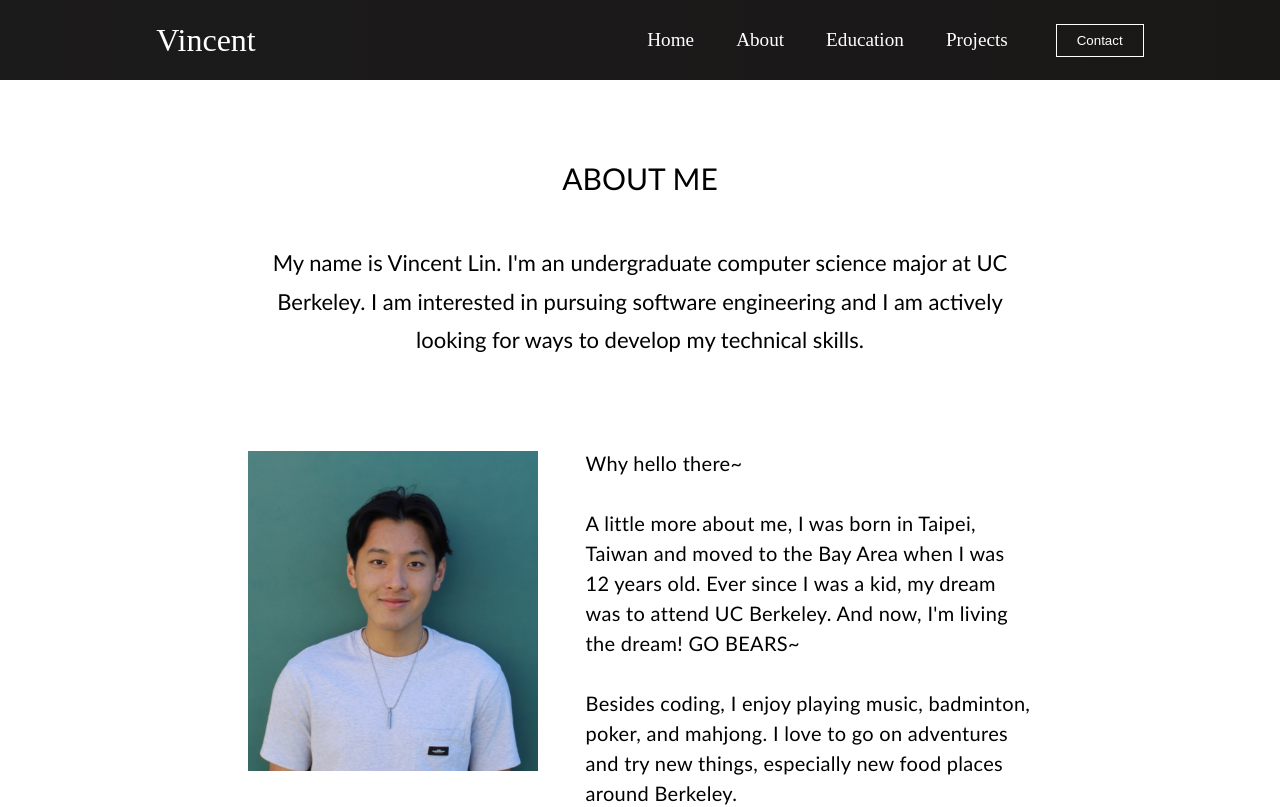
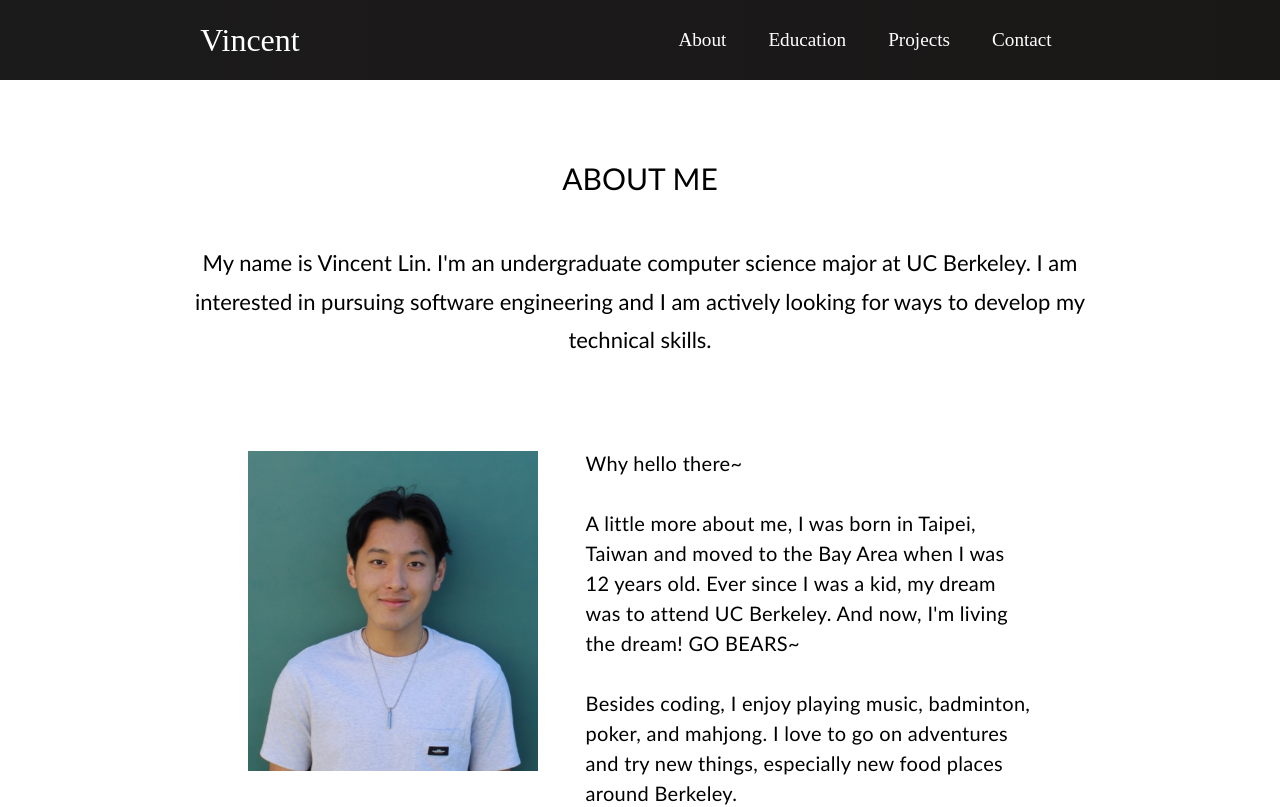
Before and after one commit to vincent-lin-0/vincentlin, a React (Create React App) app: page /about in a window 1280 px wide. Shown: the top 807 px of the page. Built offline with nearby package versions, Linux system fonts and the light colour scheme.

Commit message:
changed nav bar and about page css

```diff
--- a/src/App.css
+++ b/src/App.css
@@ -66,7 +66,7 @@ li {
   font-size: 22px;
   line-height: 175%;
   text-align: center;
-  width: 70%;
+  width: 80%;
   margin: 3rem auto;
   font-family: 'Trebuchet MS', 'Lucida Sans Unicode', 'Lucida Grande',
     'Lucida Sans', Arial, sans-serif;
--- a/src/components/Footer.js
+++ b/src/components/Footer.js
@@ -3,7 +3,7 @@ import './Footer.css';
 
 function Footer() {
   return (
-    <div className='footer-container'>
+    <div className='footer-container' id='footer'>
         <div class='footer-subscription'>
             <p className='footer-subscription-heading'>Thanks for visiting!</p>
             <p className='footer-supscription-text'> Contact and connect with me through Email, Linkedin, or Instagram. Have a great day~</p>
--- a/src/components/Navbar.js
+++ b/src/components/Navbar.js
@@ -55,6 +55,14 @@ function Navbar() {
     }
   };
 
+  const handleContactScroll = () => {
+    const element = document.getElementById('footer');
+    if (element) {
+      // 👇 Will scroll smoothly to the top of the next section
+      element.scrollIntoView({ behavior: 'smooth' });
+    }
+  };
+
   return (
     <>
     <nav className="navbar">
@@ -66,11 +74,6 @@ function Navbar() {
                 <i className={click ? 'fas fa-times' : 'fas fa-bars'} />
             </div>
             <ul className={click ? 'nav-menu active': 'nav-menu'}>
-                <li className='nav-item'>
-                    <Link className='nav-links' onClick={handleTopScroll}>
-                        Home
-                    </Link>
-                </li>
                 <li className='nav-item'>
                     <Link className='nav-links' onClick={handleAboutScroll}>
                         About
@@ -86,8 +89,13 @@ function Navbar() {
                         Projects
                     </Link>
                 </li>
+                <li className='nav-item'>
+                    <Link className='nav-links' onClick={handleContactScroll}>
+                        Contact
+                    </Link>
+                </li>
             </ul>
-            {button && <Button buttonStyle='btn--outline'>Contact</Button>}
+
         </div>
     </nav>
     </>
```
